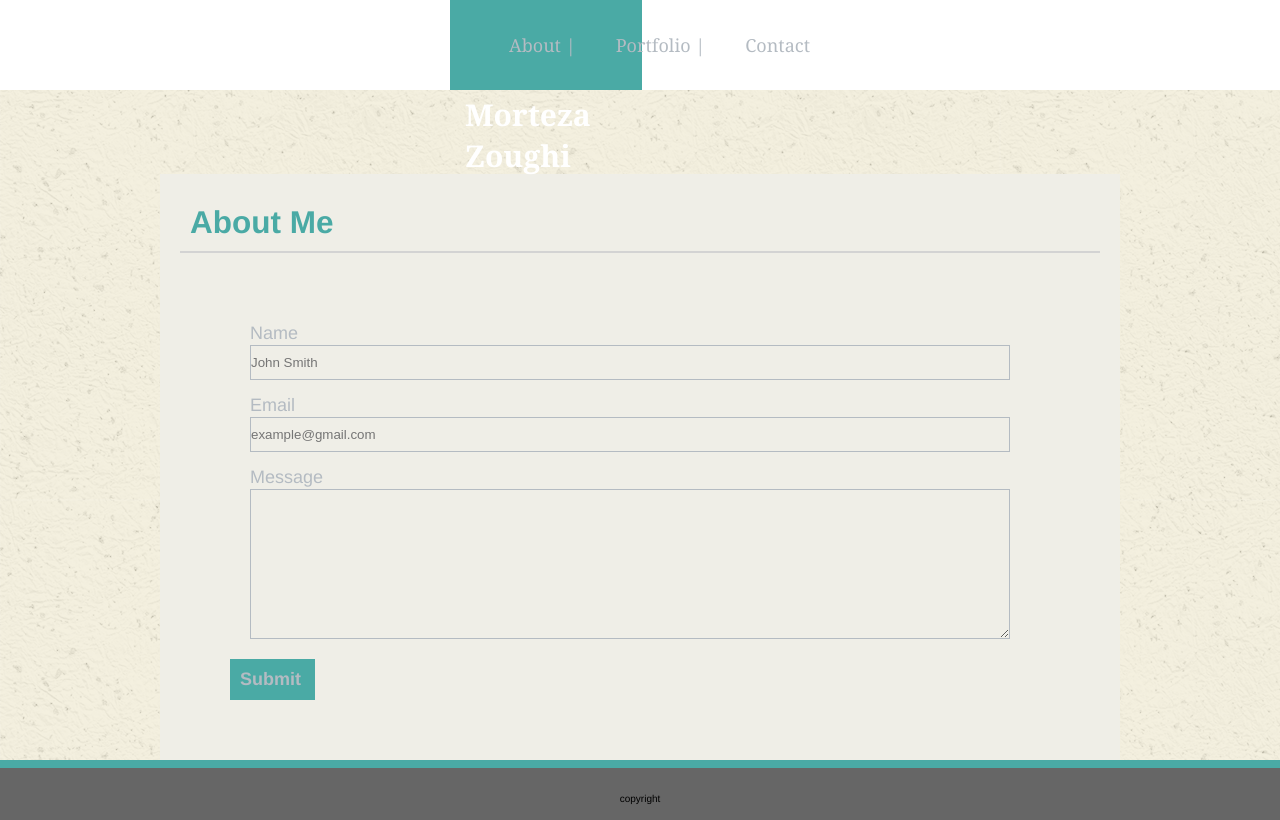
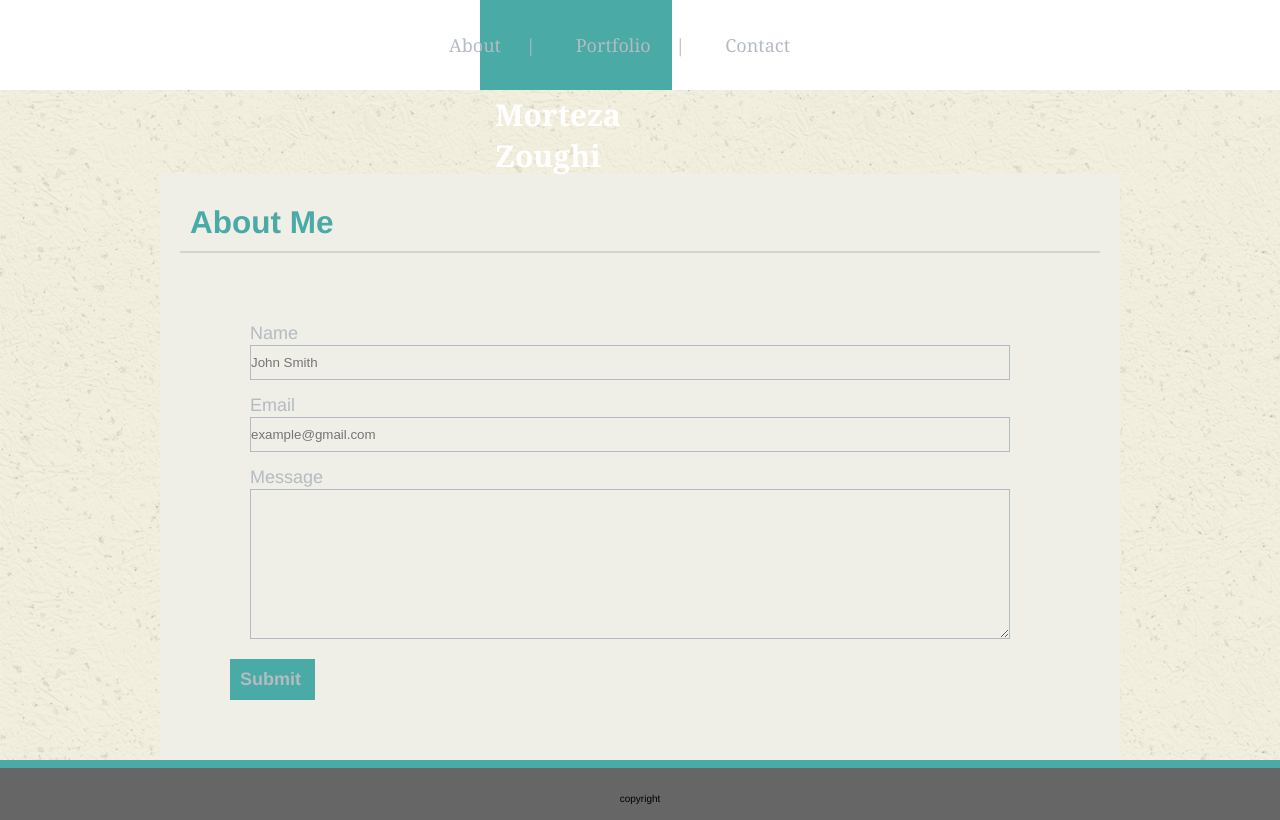
Before and after one commit to Mortezazoughi/mortezazoughi.github.io, a plain HTML site: page contact.html in a window 1280 px wide. Drawn offline with Linux system fonts and the light colour scheme.

Commit message:
WIP:  editing the header

```diff
--- a/assets/css/style-contact.css
+++ b/assets/css/style-contact.css
@@ -22,7 +22,7 @@ html, body {
     width: 15%;
     height: 100%;
     display: block;
-    margin-left: 450px;
+    margin-left: 480px;
     background-color: #4aaaa5;
 }
 .tags {
@@ -30,6 +30,18 @@ html, body {
     height: 100%;
     margin-right: 450px;
 }
+
+.tags {
+    float: right;
+    height: 100%;
+    margin-right: 470px;
+}
+
+.space {
+
+    Padding-left: 20px;
+}
+
 
 .tags a{
     height: 100%;
--- a/assets/css/style-portfolio.css
+++ b/assets/css/style-portfolio.css
@@ -31,6 +31,11 @@ html, body {
     margin-right: 470px;
 }
 
+.space {
+
+    Padding-left: 20px;
+}
+
 .tags a{
     height: 100%;
     display: table;
@@ -45,6 +50,8 @@ html, body {
     height: 100%;
     color: #b4bbc2;
 }
+
+
 .name {
     height: 100%;
     display: table;
--- a/assets/css/style.css
+++ b/assets/css/style.css
@@ -28,6 +28,11 @@ html, body {
     float: right;
     height: 100%;
     margin-right: 450px;
+}
+
+.space {
+
+    Padding-left: 20px;
 }
 
 .tags a{
--- a/contact.html
+++ b/contact.html
@@ -16,8 +16,12 @@
         <ul class="tags">
 
                     <a><li>Contact</li></a>
-                    <a><li>Portfolio  |</li></a>
-                    <a><li>About  |</li></a>
+                    <a>
+                        <li>Portfolio <span class="space"> |</span></li>
+                    </a>
+                    <a>
+                        <li>About <spam class="space">| </spam></li>
+                    </a>
 
             </ul>
         <div class="inner-header">
```
Also changed, not shown: index.html (+2 -2 lines), portfolio.html (+2 -2 lines).
